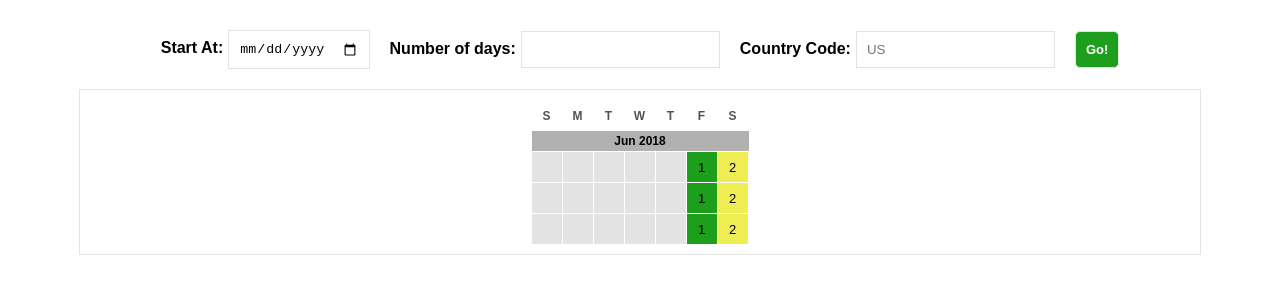
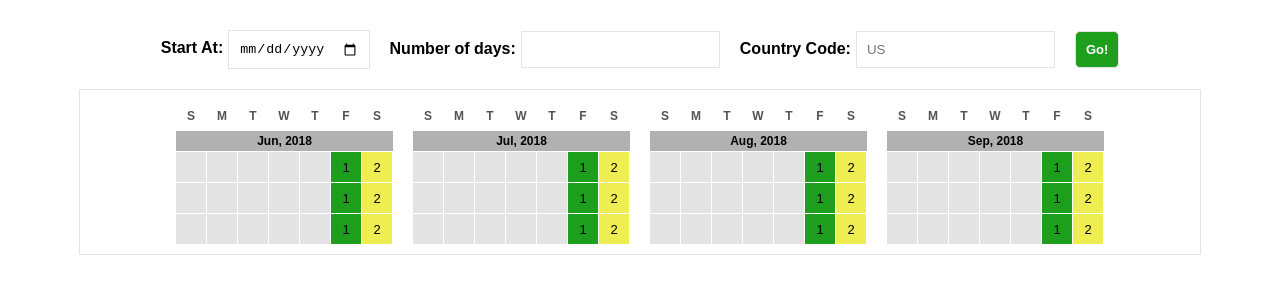
Before and after one commit to abrahamjsb/number8-calendar, a React (Create React App) app: page / in a window 1280 px wide. Shown: the top 300 px of the page. Built offline with nearby package versions, Linux system fonts and the light colour scheme.

Commit message:
Making changes on calculateMonths to show list of months

```diff
--- a/src/App.js
+++ b/src/App.js
@@ -6,9 +6,9 @@ import {setDateFormat, validateForm} from './components/calendar-form/form-helpe
 class App extends Component {
 
   state = {
-    startAt: "",
-    days: null,
-    countryCode: ''
+    startAt: new Date(),
+    days: 100,
+    countryCode: 'us'
   }
 
   handleSubmit = (e) => {
@@ -26,7 +26,7 @@ class App extends Component {
     return (
       <div>
         <Form  handleSubmit={this.handleSubmit} />
-        <Calendar hola="hola" {...this.state} />
+        <Calendar  {...this.state} />
       </div>
     );
   }
--- a/src/components/calendar-form/form-helper.js
+++ b/src/components/calendar-form/form-helper.js
@@ -1,7 +1,4 @@
-
-export const setDateFormat = (date, code) => (code.toUpperCase() === "ES" ? setDateFormatES(date) : setDateFormatEN(date));
 export const validateForm = () => (console.log("im created"));
-const setDateFormatES = (date) => (displayFormatDay(date.getDate()) +'/'+ displayFormatMonth(date.getMonth()) +'/'+ date.getFullYear());
-const setDateFormatEN = (date) => (displayFormatMonth(date.getMonth()) +'/'+ displayFormatDay(date.getDate()) +'/'+ date.getFullYear());
+export const setDateFormat = (date) => (displayFormatMonth(date.getMonth()) +'/'+ displayFormatDay(date.getDate()) +'/'+ date.getFullYear());
 const displayFormatDay = (d) => (d < 10 ? "0"+d : d);
 const displayFormatMonth = (m) => (m+1 < 10 ? "0"+(m+1): m+1);
--- a/src/components/calendar/calendar-helper.js
+++ b/src/components/calendar/calendar-helper.js
@@ -1,20 +1,35 @@
+import {setDateFormat} from '../calendar-form/form-helper';
+
 const ONE_DAY = 86400000;
-const sumDays = d => (new Date(Date.parse(d) + ONE_DAY ));
+export const sumDays = (d, n) => {
+    const days = typeof n === 'number' ? n * ONE_DAY: ONE_DAY;
+    return new Date(Date.parse(d) + days )
+};
+
 const monthComparator = (d1, d2) => (d1.getMonth() === d2.getMonth() && d1.getFullYear() === d2.getFullYear());
 const dateComparator = (d1, d2) => (d1.getMonth() === d2.getMonth() && d1.getDate() === d2.getDate() && d1.getFullYear() === d2.getFullYear());
 
+export const getMonthName = (id) => {
+    const monthNames = ["Jan","Feb","Mar","Apr", "May", "Jun", "Jul", "Aug", "Sep", "Oct", "Nov", "Dec"];
+    return monthNames[id];
+}
+
 export const calculateMonths = (p,d,n,m) => {
+
 
     const finalDate = new Date(Date.parse(d) + (ONE_DAY * n));
     const prevDate = p;
     const currentDate = d;
     const num_days = n - 1;
-    let numMonths = m;
+    let startAt = d;
+    const arrMonths = m || [{monthId:prevDate.getMonth(), year:prevDate.getFullYear()}];
     if(dateComparator(finalDate, currentDate)) {
-        return numMonths;
+        return arrMonths;
     } else {
 
-        if(!monthComparator(prevDate, currentDate)) numMonths+= 1;
-        return calculateMonths(currentDate, sumDays(currentDate), num_days, numMonths);
+        if(!monthComparator(prevDate, currentDate)) {
+            arrMonths.push({monthId: currentDate.getMonth(), year: currentDate.getFullYear()});
+        }
+        return calculateMonths(currentDate, sumDays(currentDate), num_days, arrMonths);
     }
 };
--- a/src/components/calendar/containers/calendar.js
+++ b/src/components/calendar/containers/calendar.js
@@ -1,20 +1,18 @@
 import React, {Component} from 'react';
 import Month from '../../month/month';
+import  {calculateMonths} from '../calendar-helper';
 import '../css/calendar.css';
 
 class Calendar extends Component {
 
-    calculateMonths() {
+    render() {
 
-    }
-
-    render() {
-        // console.log(props)
-       // const {startAt, days, countryCode} = this.props;
+       const {startAt, days, countryCode} = this.props;
+       const numMonths = calculateMonths(startAt, startAt, days);
 
         return (
             <div className='calendar-container'>
-                <Month  />
+             {numMonths.map(v => (<Month key={v.monthId} {...v} /> ))}
             </div>
         )
     }
--- a/src/components/month/month.js
+++ b/src/components/month/month.js
@@ -1,8 +1,9 @@
 import React from 'react';
+import {getMonthName} from '../calendar/calendar-helper';
 import Week from '../week/week.js';
 import './month.css';
 
-const Month = () => (
+const Month = (props) => (
 
     <div className='month-container'>
         <div className='month-header'>
@@ -15,7 +16,7 @@ const Month = () => (
                 <div className='day-legend'>F</div>
                 <div className='day-legend'>S</div>
             </div>
-            <div className='month-year'>Jun 2018</div>
+            <div className='month-year'>{getMonthName(props.monthId)}, {props.year}</div>
         </div>
         <div className='month-body'>
             <Week />
```
Also changed, not shown: 1 other file (tests, documents, lock files or other folders).
